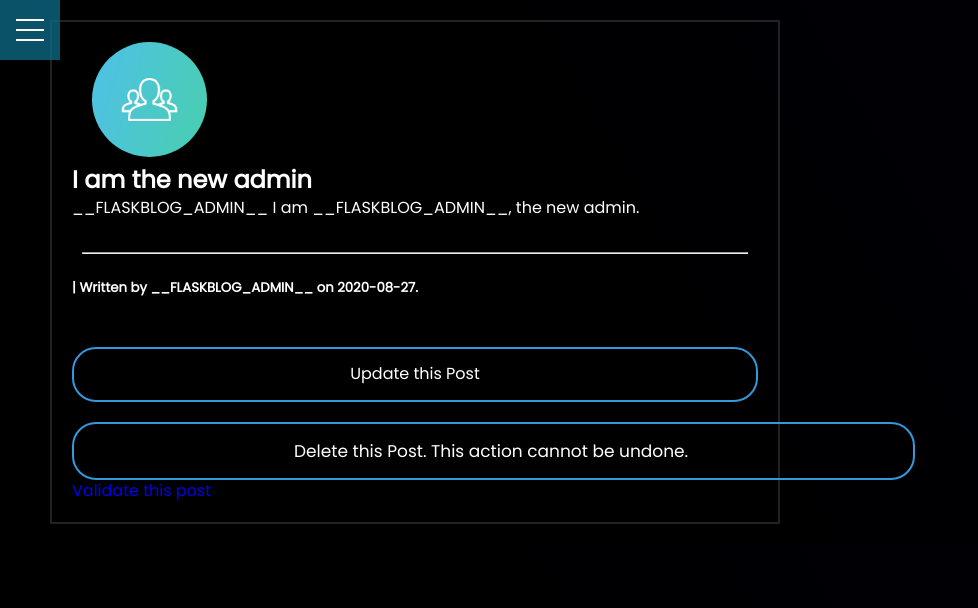
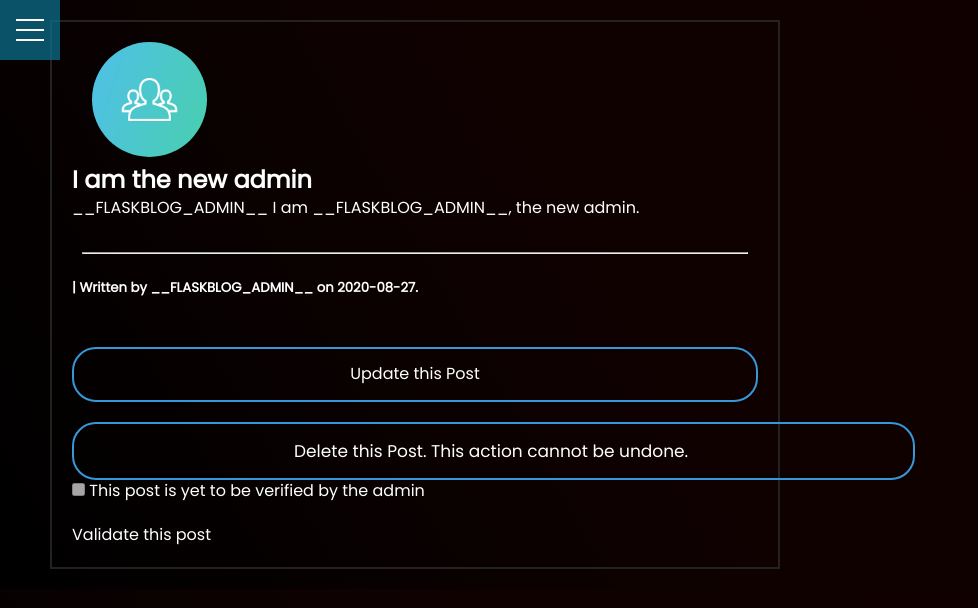
Before and after one commit to Whitespace404/Blog_Post_App, a Flask app: page /post/1/view in a window 1280 px wide. Shown: the top 608 px of the page, without its empty margins (0-978 px from the left). Run offline with Flask 2, Linux system fonts and the light colour scheme; a user stored in the database is signed in; data comes from the database, SQL or seed files in the repository; both versions use the stored data as it was after the commit; some libraries are stand-ins or nearby versions.

Commit message:
Admin can now validate posts

```diff
--- a/flaskblog/models.py
+++ b/flaskblog/models.py
@@ -32,7 +32,7 @@ class User(db.Model, UserMixin):
         return User.query.get(user_id)
 
     def __repr__(self):
-        return F"[USER] {self.id} {self.username} --- {self.email} --- {self.image_file}"
+        return F"[USER] {self.id} {self.username} --- {self.email} --- {self.image_file} "
 
 
 class Post(db.Model):
@@ -44,4 +44,4 @@ class Post(db.Model):
     user_id = db.Column(db.Integer, db.ForeignKey('user.id'), nullable=False)
 
     def __repr__(self):
-        return F"[POST] {self.id} posted {self.title} on {self.date_posted}"
+        return F"[POST] {self.id} posted {self.title} on {self.date_posted}\t VALIDATED={self.is_verified}\n"
--- a/flaskblog/routes.py
+++ b/flaskblog/routes.py
@@ -1,7 +1,6 @@
 import os
 from secrets import token_hex
 from PIL import Image
-
 from flask import (render_template, url_for, flash,
                  redirect, request, abort)
 from flaskblog import app, db, bcrypt, mail
@@ -129,10 +128,11 @@ def new_post():
         return redirect(url_for('home'))
     return render_template("create_post.html", form=form, legend="Update Post")
 
-# ++++++++++++++++++++++++++++++++++++++++++++++++++++++++++++++++++++++++++
+
 @app.route("/post/<int:post_id>/view")
 @login_required
 def post(post_id):
+    validated = False
     post = Post.query.get_or_404(post_id)
 
     if current_user.username == "__FLASKBLOG_ADMIN__":
@@ -157,9 +157,11 @@ def update_post(post_id):
         db.session.commit()
         flash("Your post has been updated successfully", "success")
         return redirect(url_for('post', post_id=post.id))
+
     elif request.method == "GET":
         form.title.data = post.title
         form.content.data = post.content
+
     return render_template("create_post.html", form=form, legend="Update Post")
 
 
@@ -224,15 +226,19 @@ def reset_token(token):
 @login_required
 @app.route('/validate_post/<int:post_id>', methods=["GET", "POST"])
 def validate_post(post_id):
+    post = Post.query.get_or_404(post_id)
     if current_user.username != "__FLASKBLOG_ADMIN__":
         abort(403)
 
     elif current_user.username == "__FLASKBLOG_ADMIN__":
-        form = VerifyPostForm()
-        post = Post.query.get_or_404(post_id)
         validated = True
 
+    form = VerifyPostForm()
+
     if form.validate_on_submit():
-        pass
+        post.is_verified = form.verify.data
+        db.session.commit()
+        flash("That post has been verified.", "success")
+        return redirect(url_for("home"))
 
-    return render_template("verify_post.html", form=form)
+    return render_template("verify_post.html", form=form, post=post)
--- a/flaskblog/static/style.css
+++ b/flaskblog/static/style.css
@@ -6,23 +6,16 @@
     box-sizing: border-box;
     font-family: Poppins, 'Poppins', Helveltica, sans-serif;
     text-decoration: none;
-
-    /*-webkit-user-select: none;
-    -moz-user-select: none;
-    -ms-user-select: none;
-    user-select: none;
-    -webkit-tap-highlight-color: transparent;*/
-    -webkit-tap-highlight-color:  rgba(255, 255, 255, 0);
+    color: white;
 }
 
-*::selection {
-    background-color: black;
-    color: #32a852;
+textarea {
+    color: black;
 }
 
 body{
     background-color: black;
-    background-image: linear-gradient(60deg, #000000, #000001, #000009);
+    background-image: linear-gradient(60deg, #000000, #100101, #100000);
     background-size: 100%;
     color: white;
     font-family: 'Poppins', Poppins, sans-serif;
@@ -575,16 +551,14 @@ article {
     color: white;
 }
 
-.main {
-    padding
-}
-
 pre {
     line-height: 1.7em;
     max-width: 65ch;
     min-width: 20ch;
     color: red;
     display: block;
+    white-space: pre-wrap;
+    word-break: keep-all;
 }
 
 .post-author h6 {
--- a/flaskblog/templates/base.html
+++ b/flaskblog/templates/base.html
@@ -20,12 +20,12 @@
         <div class="menu main">
             <div>
                 <div>
-                    <ul>
+                    <ul id="navbar-links">
                         <li id="ml-200"> <a href=" {{ url_for('home') }} "> Home </a> </li>
                         {% if current_user.is_authenticated %}
                             <li><a href=" {{ url_for('account') }}"> Portfolio </a></li>
-                            <li><a href=" {{ url_for('logout') }} " class="red-text"> Logout </a></li>
                             <li><a href=" {{ url_for('new_post') }} "> Create Post </a></li>
+                            <li><a href=" {{ url_for('logout') }} " id="red-text"> Logout </a></li>
                         {% else %}
                             <li><a href=" {{ url_for('login') }} "> Login </a></li>
                             <li><a href=" {{ url_for('register')}} "> Register </a></li>
--- a/flaskblog/templates/post.html
+++ b/flaskblog/templates/post.html
@@ -21,10 +21,22 @@
       </div>
     {% endif %}
 
-    {% if validated %}
-        <a href="{{ url_for('validate_post', post_id=post.id)}}" class="admin-validate-post">Validate this post</a>
+    {% if post.is_verified %}
+      <input type="checkbox" id="verified" disabled checked>
+      <label for="verified"> Verified Post </label>
+
     {% else %}
+      <input type="checkbox" name="verified" id="verified" disabled>
+      <label for="verified"> This post is yet to be verified by the admin</label>
+    {% endif %}
 
+    <br><br>
+
+    {% if post.is_verified and validated %}
+        <a href="#"> This post is already verified </a>
+        <a href="{{ url_for('validate_post', post_id=post.id)}}" class="admin-validate-post" style="visibility: hidden;">Validate this post</a>
+    {% elif not post.is_verified and validated %}
+        <a href="{{ url_for('validate_post', post_id=post.id)}}" class="admin-validate-post" style="visibility: visible;">Validate this post</a>
     {% endif %}
   </article>
 </div>
--- a/flaskblog/templates/reset_request.html
+++ b/flaskblog/templates/reset_request.html
@@ -42,5 +42,4 @@
     </form>
 </div>
 
-
 {% endblock %}
```
Also changed, not shown: other parts of flaskblog/static/style.css (+18 -40 lines), flaskblog/site.db.
